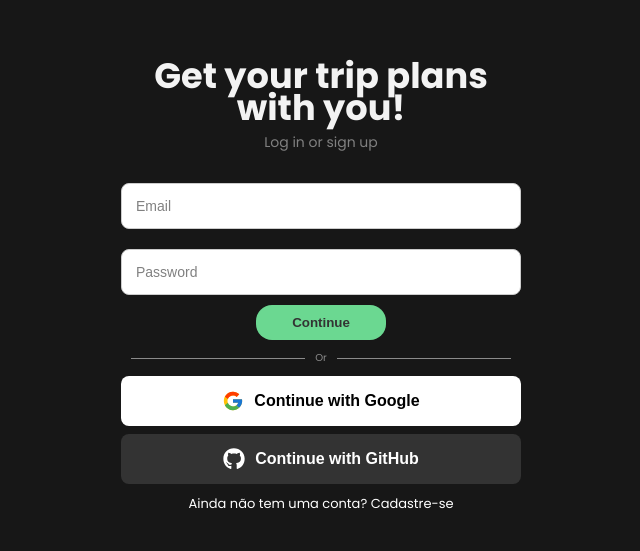
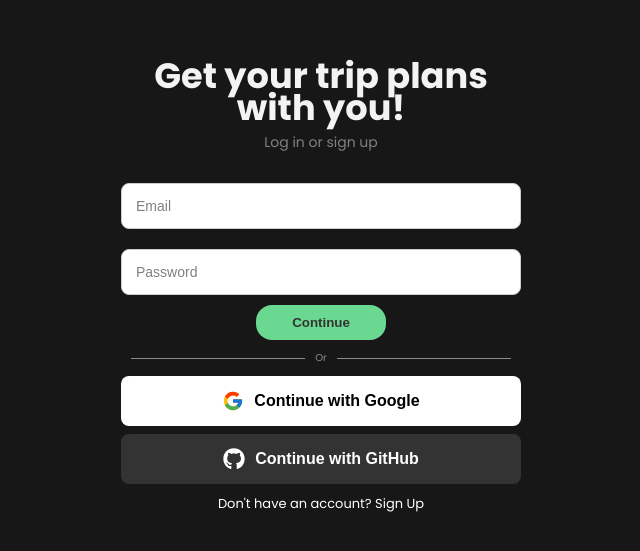
Before and after one commit to matheusarjc/When-Where, a Next.js app: page / in a window 1280 px wide. Shown: the part 129-680 px from the top of the page, without its empty margins (319-959 px from the left). Built offline with nearby package versions, Linux system fonts and the light colour scheme; no server answers.

Commit message:
chore: final auth test

```diff
--- a/src/app/components/organisms/Auth/AuthForm.tsx
+++ b/src/app/components/organisms/Auth/AuthForm.tsx
@@ -101,7 +101,7 @@ function AuthForm() {
         </SocialDiv>
 
         <ToggleText onClick={() => setIsLogin(!isLogin)}>
-          {isLogin ? "Ainda não tem uma conta? Cadastre-se" : "Já tem uma conta? Faça login"}
+          {isLogin ? "Don't have an account? Sign Up" : "Already have an account? Login"}
         </ToggleText>
       </BoxForm>
     </ContainerBody>
```
Also changed, not shown: 1 other file (tests, documents, lock files or other folders).
